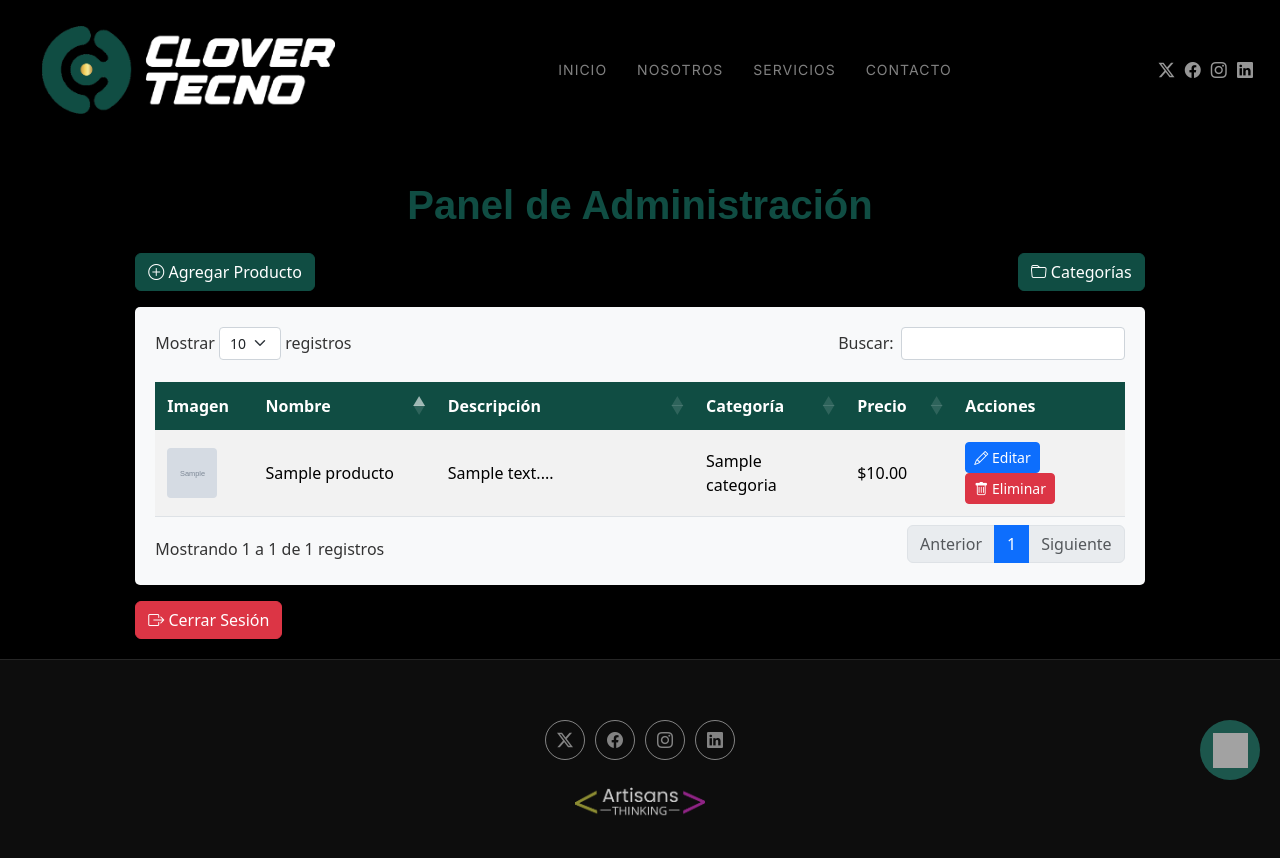
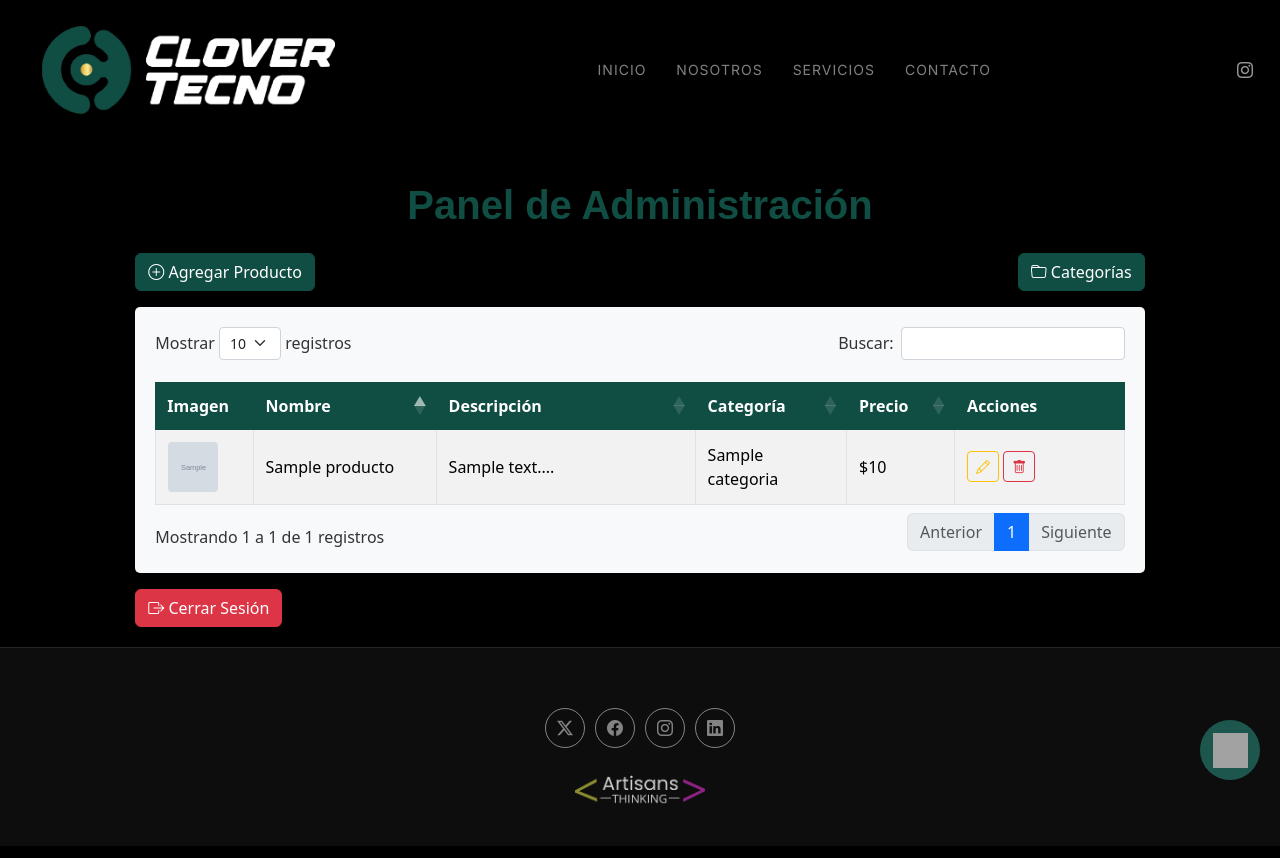
Before and after one commit to CristobalHenriquez/CloverTecno, a PHP site: page /admin.php in a window 1280 px wide. Run offline with PHP 8.4, Linux system fonts and the light colour scheme; the visitor is signed in with stand-in values (Sample User, id 1); tables that the repository leaves empty or names only in its code hold one stand-in row (values such as "Sample post"); grey boxes marked "Sample" are stand-in pictures; some libraries are stand-ins or nearby versions; grey boxes are pictures that could not be loaded.

Commit message:
detalles de colores para la primera version de server

```diff
--- a/includes/admin-table.php
+++ b/includes/admin-table.php
@@ -15,8 +15,8 @@ if (!$result) {
 }
 ?>
 
-<div class="table-responsive">
-    <table id="productTable" class="table table-striped table-hover">
+<div class="">
+    <table id="productTable" class="table table-striped table-hover table-bordered table-responsive">
         <thead>
             <tr>
                 <th>Imagen</th>
@@ -41,18 +41,17 @@ if (!$result) {
                     <td><?php echo htmlspecialchars($row['nombre_producto']); ?></td>
                     <td><?php echo htmlspecialchars(substr($row['descripcion_producto'], 0, 100)) . '...'; ?></td>
                     <td><?php echo htmlspecialchars($row['nombre_categoria']); ?></td>
-                    <td>$<?php echo number_format($row['valor_producto'], 2); ?></td>
-                    <td>
+                    <td>$<?php echo number_format($row['valor_producto'], 0, ',', '.'); ?></td>                    <td>
                         <button type="button"
-                                class="btn btn-sm btn-primary editar-producto"
+                                class="btn btn-sm btn-outline-warning editar-producto"
                                 data-id="<?php echo $row['id_producto']; ?>">
-                            <i class="bi bi-pencil"></i> Editar
+                            <i class="bi bi-pencil"></i>
                         </button>
                         <button type="button"
-                                class="btn btn-sm btn-danger eliminar-producto"
+                                class="btn btn-sm btn-outline-danger eliminar-producto"
                                 data-id="<?php echo $row['id_producto']; ?>"
                                 data-nombre="<?php echo htmlspecialchars($row['nombre_producto']); ?>">
-                            <i class="bi bi-trash"></i> Eliminar
+                            <i class="bi bi-trash"></i>
                         </button>
                     </td>
                 </tr>
--- a/includes/gallery.php
+++ b/includes/gallery.php
@@ -48,15 +48,14 @@ function obtenerImagenAleatoria($db, $id_categoria)
                     <?php $imagen = obtenerImagenAleatoria($db, $categoria['id_categoria']); ?>
                     <div class="col-xl-3 col-lg-4 col-md-6">
                         <div class="gallery-item h-100">
+                            <a href="Categorias_<?php echo urlencode(str_replace(' ', '_', $categoria['nombre_categoria'])); ?>" class="details-link">
                                 <img src="<?php echo htmlspecialchars($imagen); ?>" class="img-fluid" alt="<?php echo htmlspecialchars($categoria['nombre_categoria']); ?>">
                                 <div class="gallery-links d-flex align-items-center justify-content-center">
-                                <a href="Categorias_<?php echo urlencode(str_replace(' ', '_', $categoria['nombre_categoria'])); ?>" class="details-link">
-                                    <i class="bi bi-link-45deg"></i>
-                                </a>
                                 </div>
                                 <div class="category-name">
                                     <?php echo htmlspecialchars($categoria['nombre_categoria']); ?>
                                 </div>
+                            </a>
                         </div>
                     </div>
                 <?php endforeach; ?>
--- a/includes/inc.footer.php
+++ b/includes/inc.footer.php
@@ -10,7 +10,7 @@
       <div class="social-links d-flex justify-content-center mb-3">
         <a href=""><i class="bi bi-twitter-x"></i></a>
         <a href=""><i class="bi bi-facebook"></i></a>
-        <a href=""><i class="bi bi-instagram"></i></a>
+        <a href="#"><i class="bi bi-instagram"></i></a>
         <a href=""><i class="bi bi-linkedin"></i></a>
       </div>
 
--- a/includes/inc.head.php
+++ b/includes/inc.head.php
@@ -67,10 +67,10 @@ include_once 'db_connection.php';
       </nav>
 
       <div class="header-social-links">
-        <a href="#" class="twitter"><i class="bi bi-twitter-x"></i></a>
-        <a href="#" class="facebook"><i class="bi bi-facebook"></i></a>
-        <a href="#" class="instagram"><i class="bi bi-instagram"></i></a>
-        <a href="#" class="linkedin"><i class="bi bi-linkedin"></i></a>
+        <!-- <a href="#" class="twitter"><i class="bi bi-twitter-x"></i></a>
+        <a href="#" class="facebook"><i class="bi bi-facebook"></i></a> -->
+        <a href="https://www.instagram.com/clovertecno" class="instagram"><i class="bi bi-instagram"></i></a>
+        <!-- <a href="#" class="linkedin"><i class="bi bi-linkedin"></i></a> -->
       </div>
 
     </div>
--- a/templates/agregar_producto_modal.php
+++ b/templates/agregar_producto_modal.php
@@ -36,7 +36,7 @@
                         <label for="imagenes" class="form-label">Imágenes (máximo 3)*</label>
                         <input type="file" class="form-control" id="imagenes" name="imagenes[]" multiple accept="image/*" required>
                     </div>
-                    <button type="submit" class="btn btn-primary">Guardar Producto</button>
+                    <button type="submit" class="btn btn-success">Guardar Producto</button>
                 </form>
             </div>
         </div>
--- a/templates/categorias_modal.php
+++ b/templates/categorias_modal.php
@@ -47,7 +47,7 @@
                     </div>
                     <div class="text-end">
                         <button type="button" class="btn btn-secondary me-2" data-bs-dismiss="modal">Cancelar</button>
-                        <button type="submit" class="btn btn-primary">Guardar Cambios</button>
+                        <button type="submit" class="btn btn-success">Guardar Cambios</button>
                     </div>
                 </form>
             </div>
@@ -67,7 +67,7 @@
                 <div class="list-group-item d-flex justify-content-between align-items-center">
                     ${categoria.nombre_categoria}
                     <div class="btn-group">
-                        <button class="btn btn-sm btn-primary editar-categoria"
+                        <button class="btn btn-sm btn-warning editar-categoria"
                                 data-id="${categoria.id_categoria}"
                                 data-nombre="${categoria.nombre_categoria}">
                             <i class="bi bi-pencil"></i>
--- a/templates/editar_producto_modal.php
+++ b/templates/editar_producto_modal.php
@@ -10,7 +10,7 @@
                 <form id="editarProductoForm" enctype="multipart/form-data">
                     <input type="hidden" name="id_producto" id="edit_id_producto">
                     <div class="mb-3">
-                        <label for="edit_nombre" class="form-label">Nombre*</label>
+                        <label for="edit_nombre" class="form-label">Nombre</label>
                         <input type="text" class="form-control" id="edit_nombre" name="nombre" required>
                     </div>
                     <div class="mb-3">
@@ -18,7 +18,7 @@
                         <textarea class="form-control" id="edit_descripcion" name="descripcion"></textarea>
                     </div>
                     <div class="mb-3">
-                        <label for="edit_categoria" class="form-label">Categoría*</label>
+                        <label for="edit_categoria" class="form-label">Categoría</label>
                         <select class="form-select" id="edit_categoria" name="categoria" required>
                             <?php
                             $sql_categorias = "SELECT id_categoria, nombre_categoria FROM categorias";
@@ -30,7 +30,7 @@
                         </select>
                     </div>
                     <div class="mb-3">
-                        <label for="edit_precio" class="form-label">Precio*</label>
+                        <label for="edit_precio" class="form-label">Precio</label>
                         <input type="number" class="form-control" id="edit_precio" name="precio" step="0.01" required>
                     </div>
                     <div class="mb-3">
@@ -41,7 +41,7 @@
                         <label for="nuevas_imagenes" class="form-label">Agregar nuevas imágenes (máximo 3 en total)</label>
                         <input type="file" class="form-control" id="nuevas_imagenes" name="nuevas_imagenes[]" multiple accept="image/*">
                     </div>
-                    <button type="submit" class="btn btn-primary">Guardar Cambios</button>
+                    <button type="submit" class="btn btn-success">Guardar Cambios</button>
                 </form>
             </div>
         </div>
```
Lines whose indentation alone changed are shown as unchanged.
